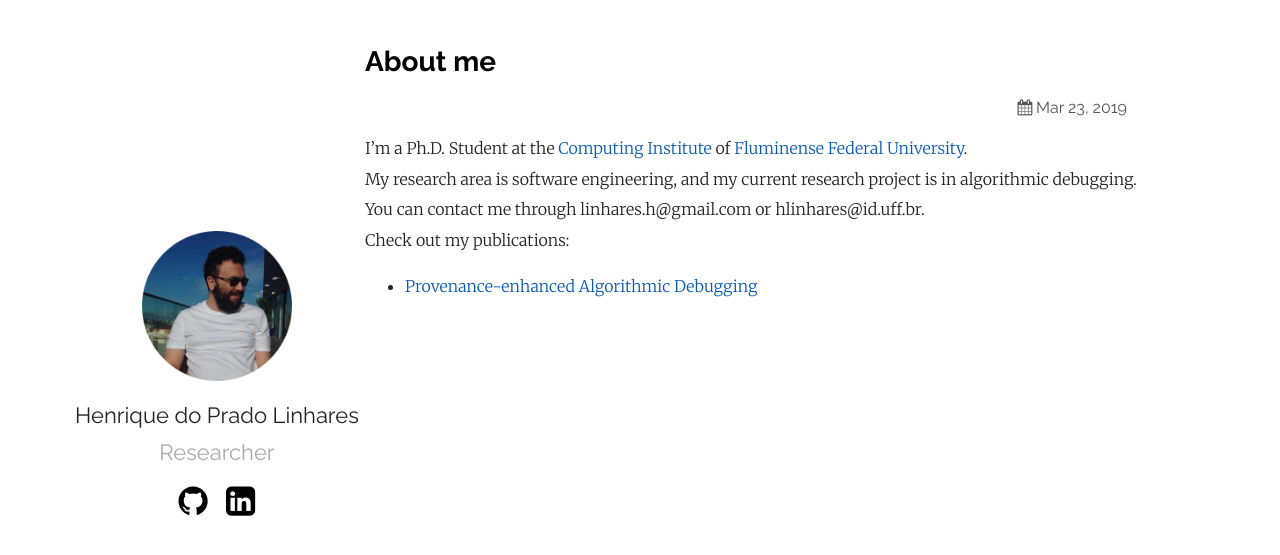
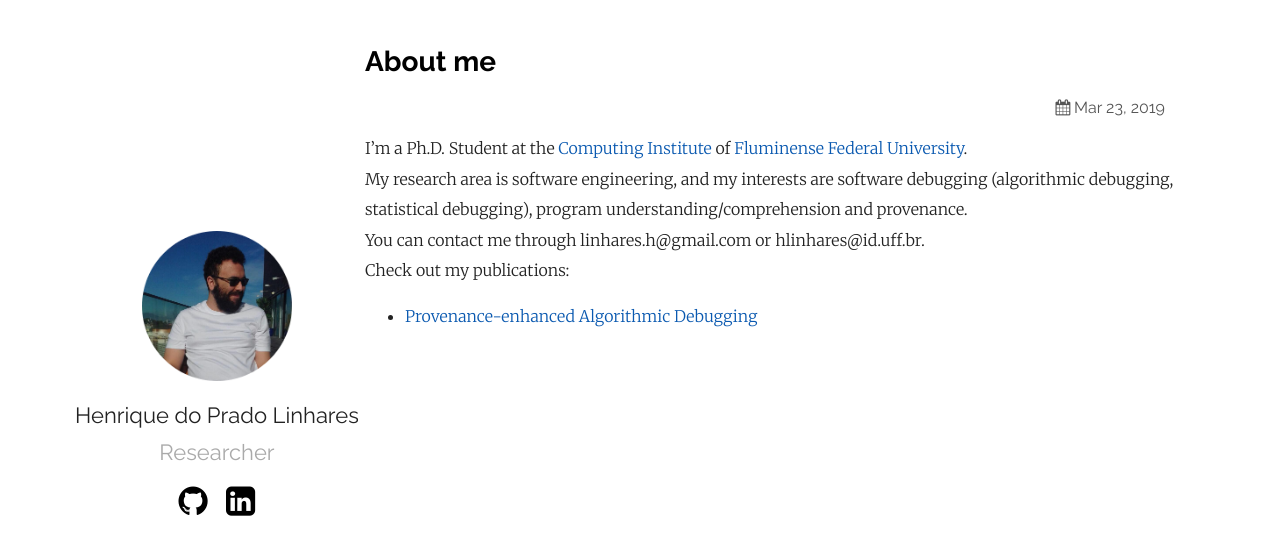
Before and after one commit to linharesh/linharesh.github.io, a Jekyll site: the page built from _posts/2019-03-23-welcome-to-jekyll.markdown, in a window 1280 px wide. Shown: the top 555 px of the page. Built offline with Jekyll 4.4.1, drawn with Linux system fonts in a browser that asks for light colours.

Commit message:
Update 2019-03-23-welcome-to-jekyll.markdown

```diff
--- a/_posts/2019-03-23-welcome-to-jekyll.markdown
+++ b/_posts/2019-03-23-welcome-to-jekyll.markdown
@@ -6,7 +6,7 @@ categories:
 ---
 
 I'm a Ph.D. Student at the [Computing Institute](http://www.ic.uff.br) of [Fluminense Federal University](http://www.uff.br/).
-My research area is software engineering, and my current research project is in algorithmic debugging.
+My research area is software engineering, and my interests are software debugging (algorithmic debugging, statistical debugging), program understanding/comprehension and provenance.
 You can contact me through linhares.h@gmail.com or hlinhares@id.uff.br.
 Check out my publications:
 * [Provenance-enhanced Algorithmic Debugging](https://doi.org/10.1145/3350768.3350777)
```
